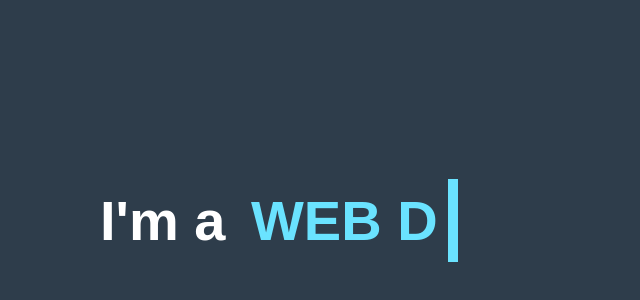
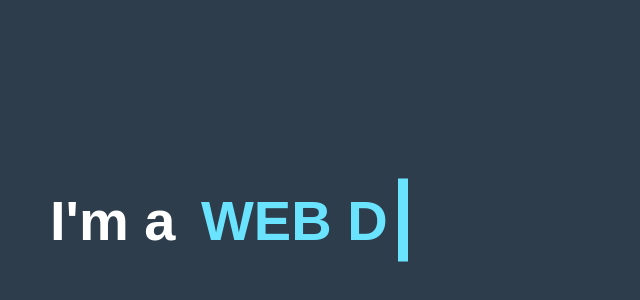
Before and after one commit to hc-data/code-snippets, a plain HTML site: page typewriter/index.html in a window 1280 px wide. Shown: the part 180-480 px from the top of the page, without its empty margins (0-640 px from the left). Drawn offline with Linux system fonts and the light colour scheme.

Commit message:
Update style.css

```diff
--- a/typewriter/style.css
+++ b/typewriter/style.css
@@ -8,13 +8,12 @@ body, html {
 }
 
 .container {
-    padding: 0 100px 0 100px;
     min-width: 400px;
     height: 100vh;
-    display: flex;
     align-items: center;
     box-sizing: border-box;
     background: var(--bg-color);
+    padding: 50px;
 }
 
 .typewriter {
@@ -22,6 +21,10 @@ body, html {
     font-size: 56px;
     color: #fff;
     font-weight: bold;
+    position: relative;
+    margin: 0;
+    top: 50%;
+    transform: translateY(-50%);
 }
 
 .typewriter span {
```
